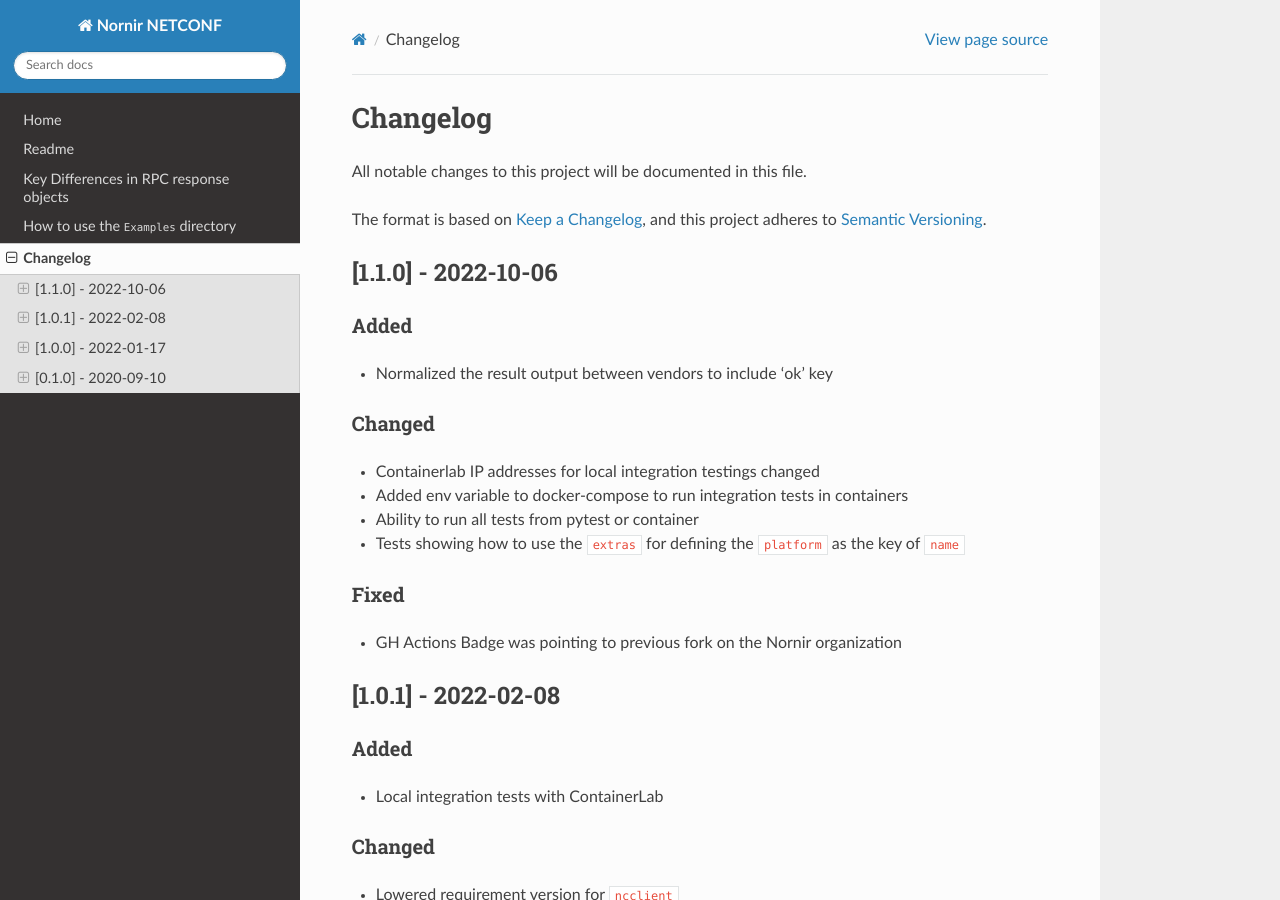
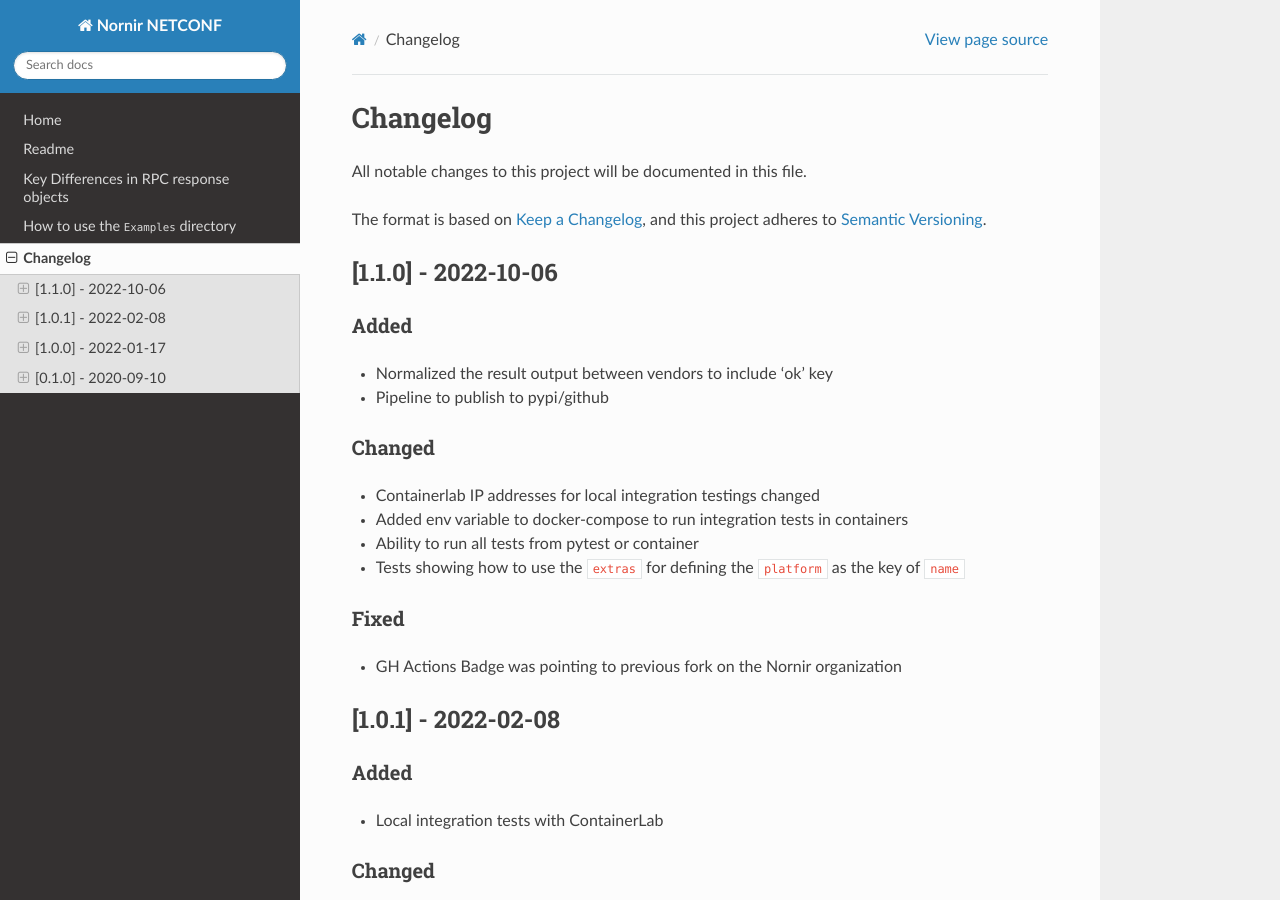
Before and after one commit to h4ndzdatm0ld/nornir_netconf, a Sphinx documentation site: the page built from docs/changelog.md, in a window 1280 px wide and 900 px high. Built offline with Sphinx 7.4.7 and the Read the Docs theme 2.0.0, drawn with Linux system fonts in a browser that asks for light colours.

Commit message:
changelog

```diff
--- a/docs/changelog.md
+++ b/docs/changelog.md
@@ -9,6 +9,7 @@ The format is based on [Keep a Changelog](https://keepachangelog.com/en/1.0.0/),
 ### Added
 
 - Normalized the result output between vendors to include 'ok' key
+- Pipeline to publish to pypi/github
 
 ### Changed
 
```
